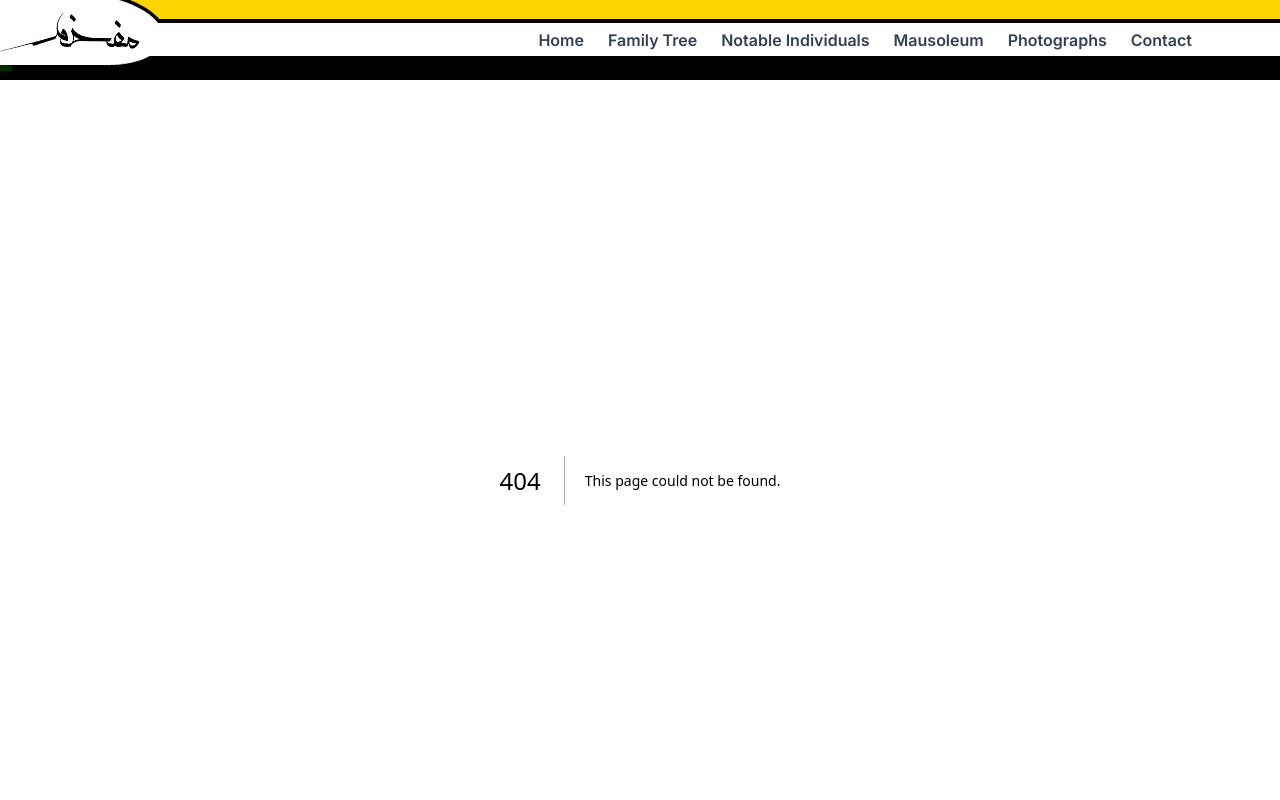
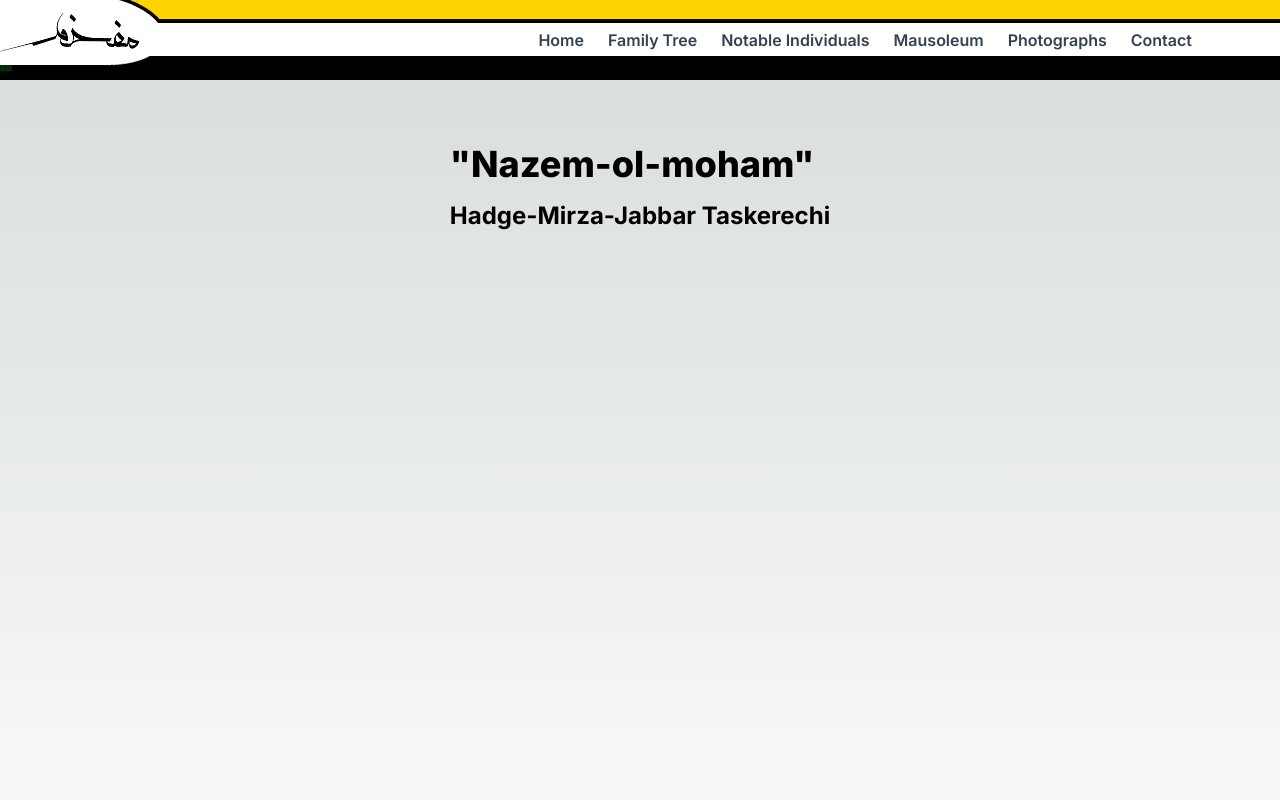
Before and after one commit to mofakhamr/family-website, a Next.js app: page /notable/jabbar in a window 1280 px wide. Before the commit this address had no page. Shown: the top 800 px of the page. Built offline with nearby package versions, Linux system fonts and the light colour scheme.

Commit message:
first notable page added

```diff
--- /dev/null
+++ b/app/notable/jabbar/page.tsx
@@ -0,0 +1,17 @@
+
+export default function Home() {
+
+  return (
+    <main className="flex min-h-screen flex-col items-center justify-between p-5 sm:py-16">
+      <div className="sm:max-w-5xl">
+        <h1 className="">"Nazem-ol-moham"</h1>
+        <h2>Hadge-Mirza-Jabbar Taskerechi</h2>
+        <div className="text-left">
+          <p></p>
+          <p></p>
+        </div>
+      </div>
+
+    </main>
+  );
+}
```
